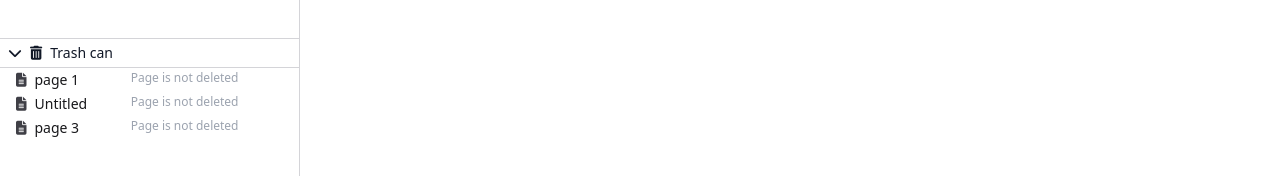
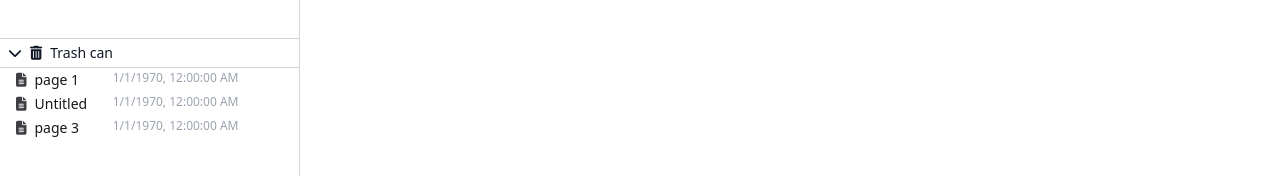
Before and after one commit to andyrift/electron-text-editor, a Vue app: page / in a window 1280 px wide. Shown: the part 382-558 px from the top of the page. Built offline with nearby package versions, Linux system fonts and the light colour scheme.

Commit message:
feat: add restore and delete page events to trash browser

```diff
--- a/src/gui/components/trash-browser/BrowserPage.vue
+++ b/src/gui/components/trash-browser/BrowserPage.vue
@@ -7,12 +7,12 @@
         <span>{{ page.title || "Untitled" }}</span>
       </div>
       <div class="grow"></div>
-      <span class="mx-2 text-gray-400 text-xs">{{ page.deleted? new Date(page.deleted * 1000).toLocaleString() : "Page is not deleted" }}</span>
-      <IconButton :hover="hover" title="Restore Page" :newOnClick="handleRestore">
+      <span class="mx-2 text-gray-400 text-xs"> {{ date }} </span>
+      <IconButton :hover="hover" title="Restore Page" @clickbutton="handleRestore">
         <i class="fa-solid fa-trash-can-arrow-up"></i>
       </IconButton>
       <div class="w-1 flex-none"></div>
-      <IconButton :hover="hover" title="Delete Permanently" :newOnClick="handleDelete">
+      <IconButton :hover="hover" title="Delete Permanently" @clickbutton="handleDelete">
         <i class="fa-solid fa-trash-can text-red-500"></i>
       </IconButton>
     </div>
@@ -23,24 +23,33 @@
 
 import { IconButton } from '@components'
 
-import { ref } from 'vue';
+import { ref, computed } from 'vue'
 
-import { PubSub } from "@src/pubSub"
-import { Page } from '@src/database/model';
-const pubSub = PubSub.getInstance()
+import { Page } from '@src/database/model'
 
 const hover = ref(false);
 
 const props = defineProps<{
   page: Page
-}>();
+}>()
 
-function handleRestore() {
+const date = computed(() => {
+  return props.page.deleted !== null ?
+    new Date(props.page.deleted * 1000).toLocaleString() :
+    "Page is not deleted"
+})
 
+const emit = defineEmits<{
+  restorepage: [e: MouseEvent, id: number],
+  deletepage: [e: MouseEvent, id: number],
+}>()
+
+function handleRestore(e: MouseEvent) {
+  emit("restorepage", e, props.page.id)
 }
 
-function handleDelete() {
-
+function handleDelete(e: MouseEvent) {
+  emit("deletepage", e, props.page.id)
 }
 
 </script>
--- a/src/gui/components/trash-browser/TrashBrowser.vue
+++ b/src/gui/components/trash-browser/TrashBrowser.vue
@@ -1,7 +1,7 @@
 <template>
   <div class="min-h-full px-2 text-sm bg-white /border border-black">
     <template v-for="item in browserStructure" :key="item.id">
-      <BrowserPage :page="item"></BrowserPage>
+      <BrowserPage :page="item" @restorepage="handleRestore" @deletepage="handleDelete"></BrowserPage>
     </template>
   </div>
 </template>
@@ -18,6 +18,14 @@ const pubSub = PubSub.getInstance()
 import type { Page } from '@src/database/model';
 
 const browserStructure = ref<Page[]>([])
+
+function handleRestore(e: MouseEvent, id: number) {
+  console.log("restore", id)
+}
+
+function handleDelete(e: MouseEvent, id: number) {
+  console.log("delete", id)
+}
 
 browserStructure.value = [
   {
```
